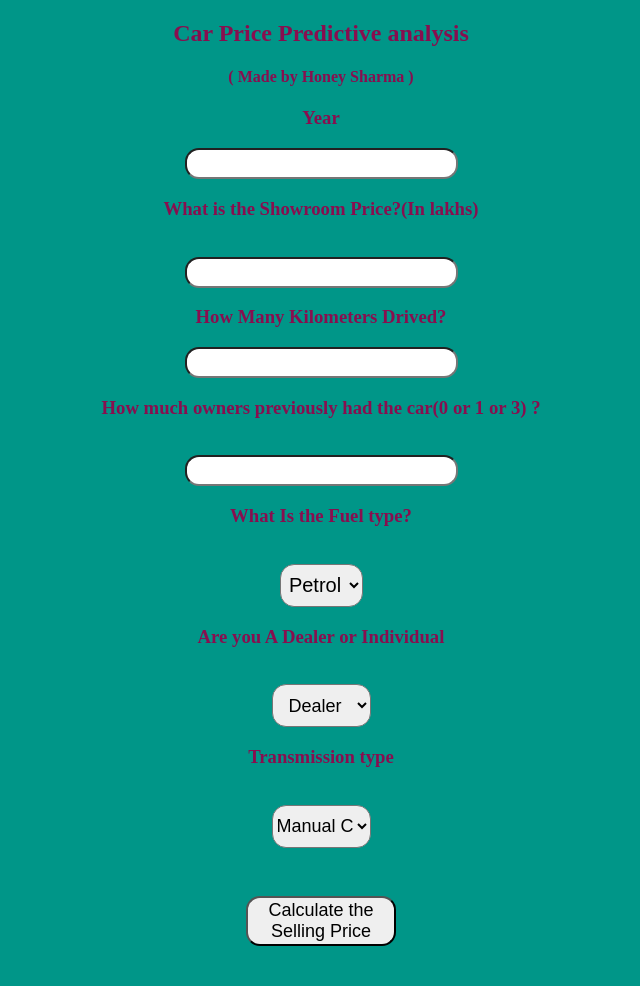
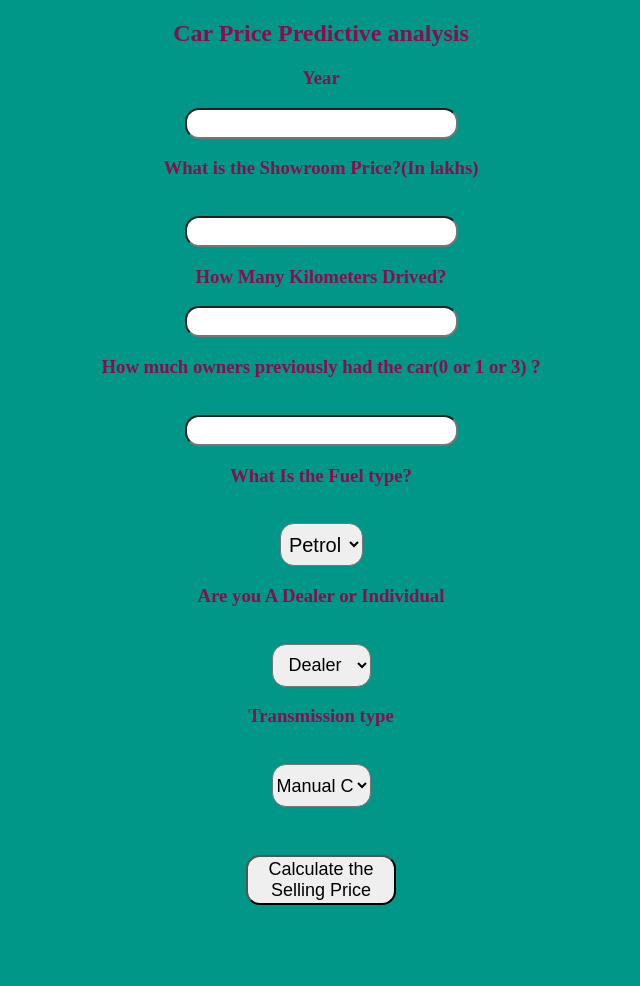
Before and after one commit to honeysharma12/Car-Price-Prediction-, a Flask app: page / in a window 1280 px wide. Shown: the top 986 px of the page, without its empty margins (319-959 px from the left). After the commit the page ends 905 px from the top, so only its background shows below. Run offline with Flask 2, Linux system fonts and the light colour scheme; parts of the project's set-up code (start-up, migrations or seed data) failed here and were passed over.

Commit message:
Front end changed

```diff
--- a/templates/index.html
+++ b/templates/index.html
@@ -12,7 +12,6 @@
     <div style="color:#880e4f">
         <form action="{{ url_for('predict')}}" method="post">
             <h2>Car Price Predictive analysis</h2>
-            <h4>( Made by Honey Sharma )</h4>
             <h3>Year</h3>
             <input id="first" name="Year" type="number ">
             <h3>What is the Showroom Price?(In lakhs)</h3><br><input id="second" name="Present_Price" required="required">
```
